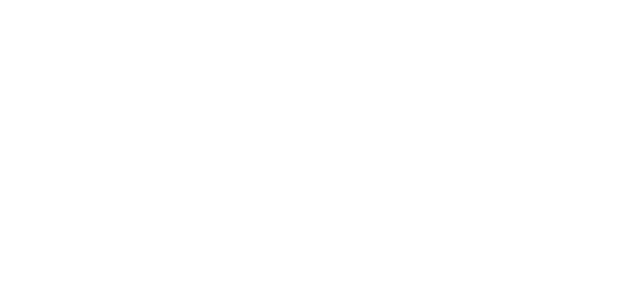
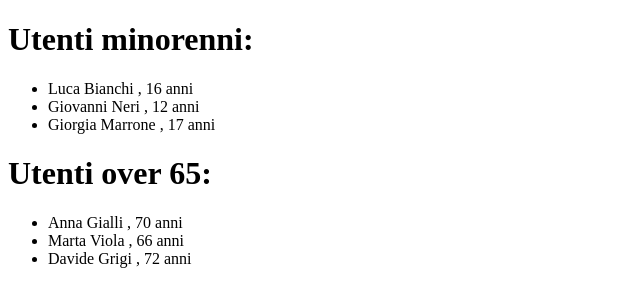
Before and after one commit to emilioff8822/js-jsnacks-blocco-5, a plain HTML site: page snack1/index.html in a window 1280 px wide. Shown: the whole page, without its empty margins (0-640 px from the left). Drawn offline with Linux system fonts and the light colour scheme.

Commit message:
commit-snack-stampa-pagina

```diff
--- a/snack1/index.html
+++ b/snack1/index.html
@@ -4,9 +4,17 @@
   <meta charset="UTF-8">
   <meta http-equiv="X-UA-Compatible" content="IE=edge">
   <meta name="viewport" content="width=device-width, initial-scale=1.0">
-  <title>Document</title>
+  <title>minorenni over </title>
 </head>
 <body>
+  <h1>Utenti minorenni:</h1>
+  <ul id="minorenni"></ul>
+
+  <h1>Utenti over 65:</h1>
+  <ul id="over65"></ul>
+
+
+
   <script src="script.js"></script>
 </body>
 </html>
--- a/snack1/script.js
+++ b/snack1/script.js
@@ -37,6 +37,47 @@ console.log('utenti minorenni: ' ,utentiMinorenni);
 console.log('utenti over 65: ', utentiOver65);
 
 
+
+
+//stampo in pagina in maniera dinamica usando for each
+
+const elencoMinorenni = document.getElementById("minorenni");
+const elencoOver65 = document.getElementById("over65");
+
+
+//stampo minorenni
+
+let listaMinorenni = "";
+utentiMinorenni.forEach ( function (utente){
+listaMinorenni +=  ` <li> ${utente.nome} ${utente.cognome} , ${utente.eta} anni </li>`;
+
+})
+
+elencoMinorenni.innerHTML = listaMinorenni;
+
+// stampo maggiorenni
+
+let listaMaggiorenni = "";
+
+utentiOver65.forEach ((utente) => {
+listaMaggiorenni += ` <li> ${utente.nome} ${utente.cognome} , ${utente.eta} anni </li>`;
+
+
+})
+elencoOver65.innerHTML = listaMaggiorenni;
+
+
+
+
+
+
+
+
+
+
+
+/**
+
 // versione compatta senza return arrow function
 
 
@@ -45,3 +86,5 @@ console.log('utenti minorenni short : ' ,utentiMinorenniShort);
 
 const utentiSenior = utenti.filter (utente => utente.eta > 65);
 console.log("utenti senior", utentiSenior);
+
+ */
```
Also changed, not shown: snack2/index.html (+3 -0 lines).
